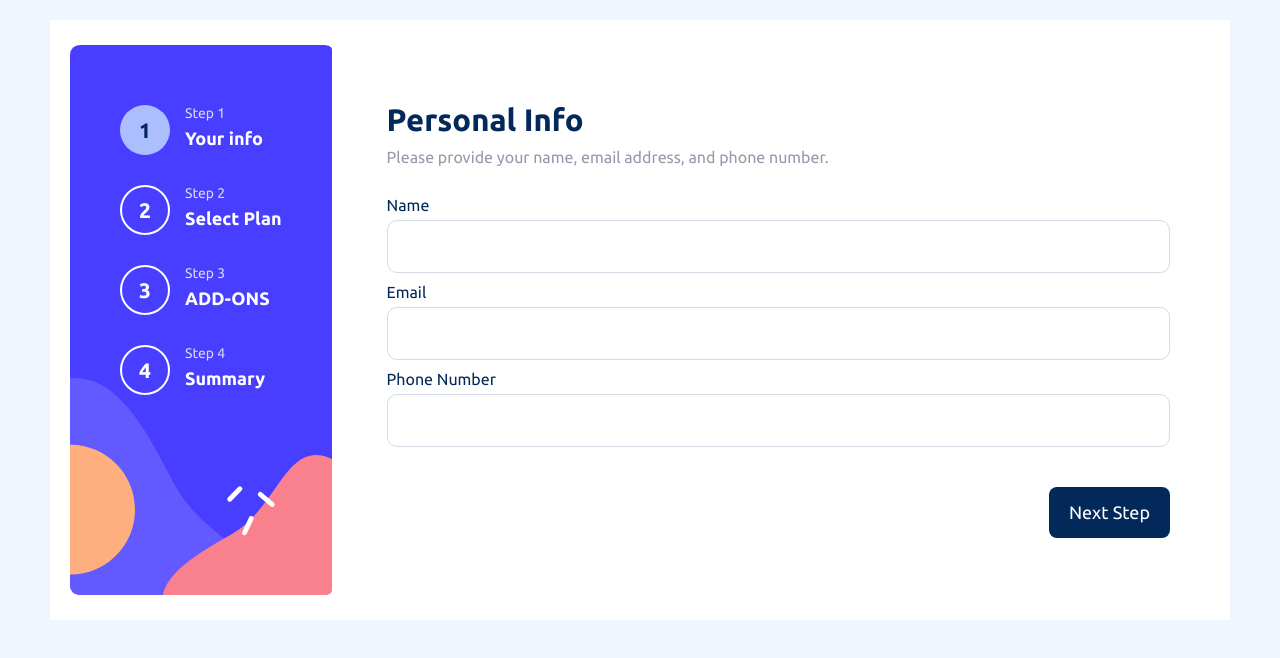
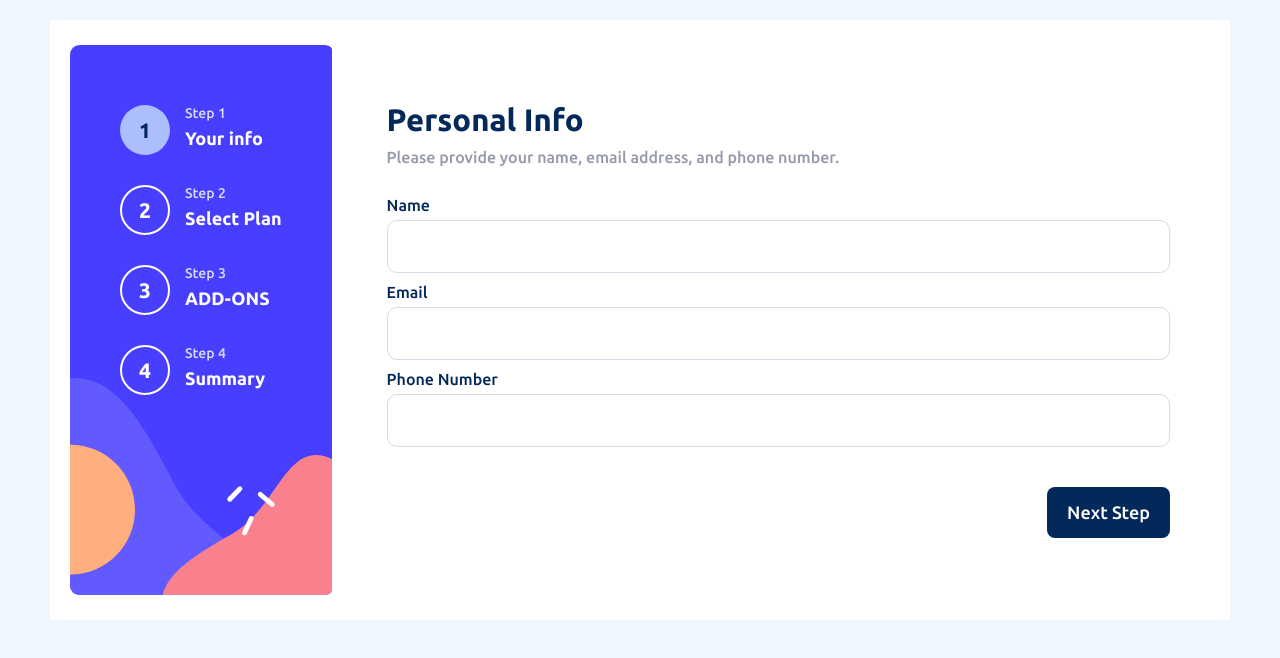
Before and after one commit to Ibrahemmuhhamed/multi-step-form-main-frontendmentor, a plain HTML site: page index.html in a window 1280 px wide. Drawn offline with Linux system fonts and the light colour scheme.

Commit message:
Update css.css

```diff
--- a/css.css
+++ b/css.css
@@ -1,12 +1,9 @@
-@font-face {
-  font-family: "ubuntu";
-  src: url(/assets/fonts/Ubuntu-Regular.ttf);
-}
+
 * {
   padding: 0;
   margin: 0;
   box-sizing: border-box;
-  font-family: "ubuntu";
+ font-family: 'Ubuntu', sans-serif;
 }
 :root {
   --Cool-gray: hsl(231, 11%, 63%);
```
